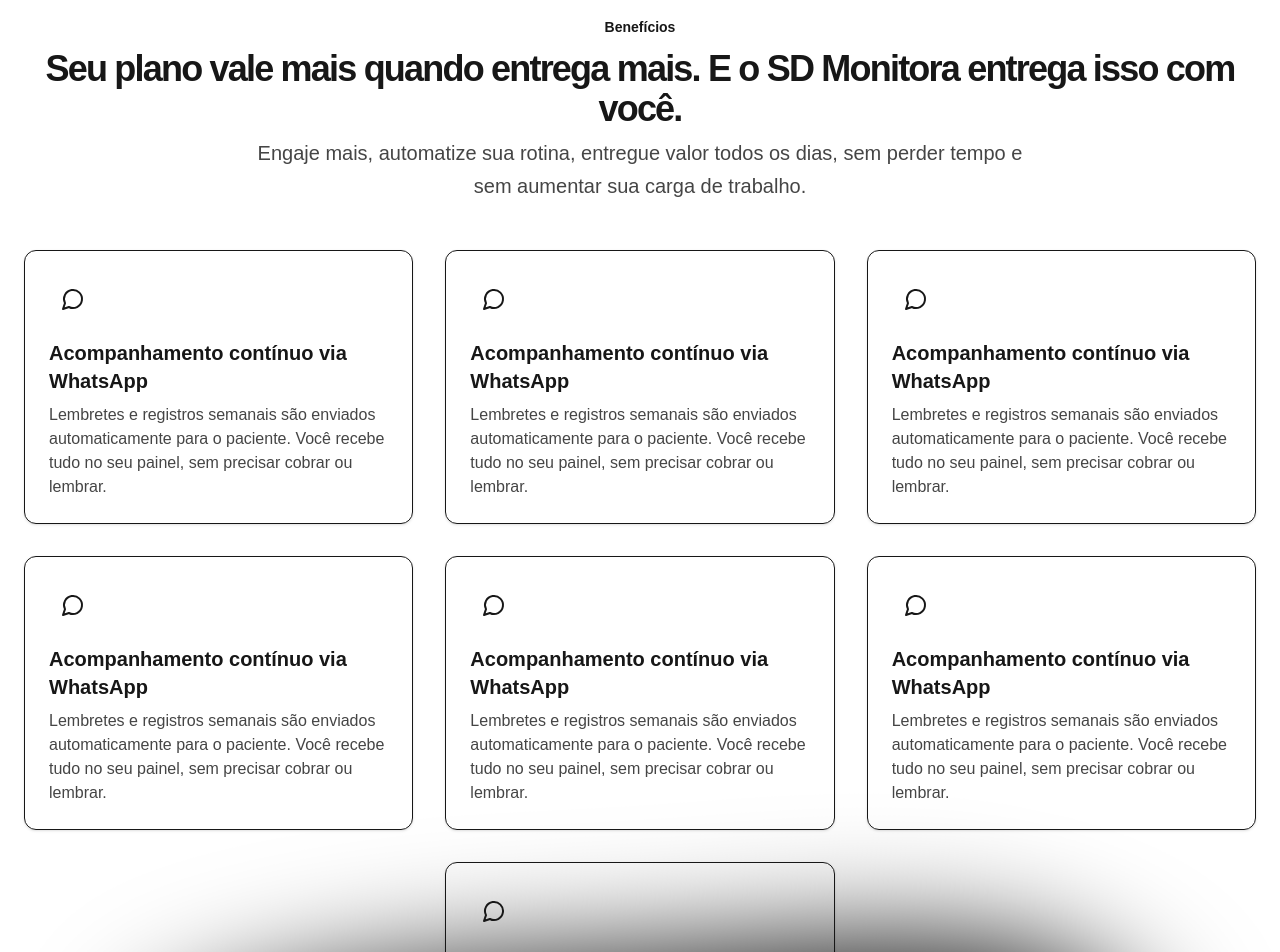
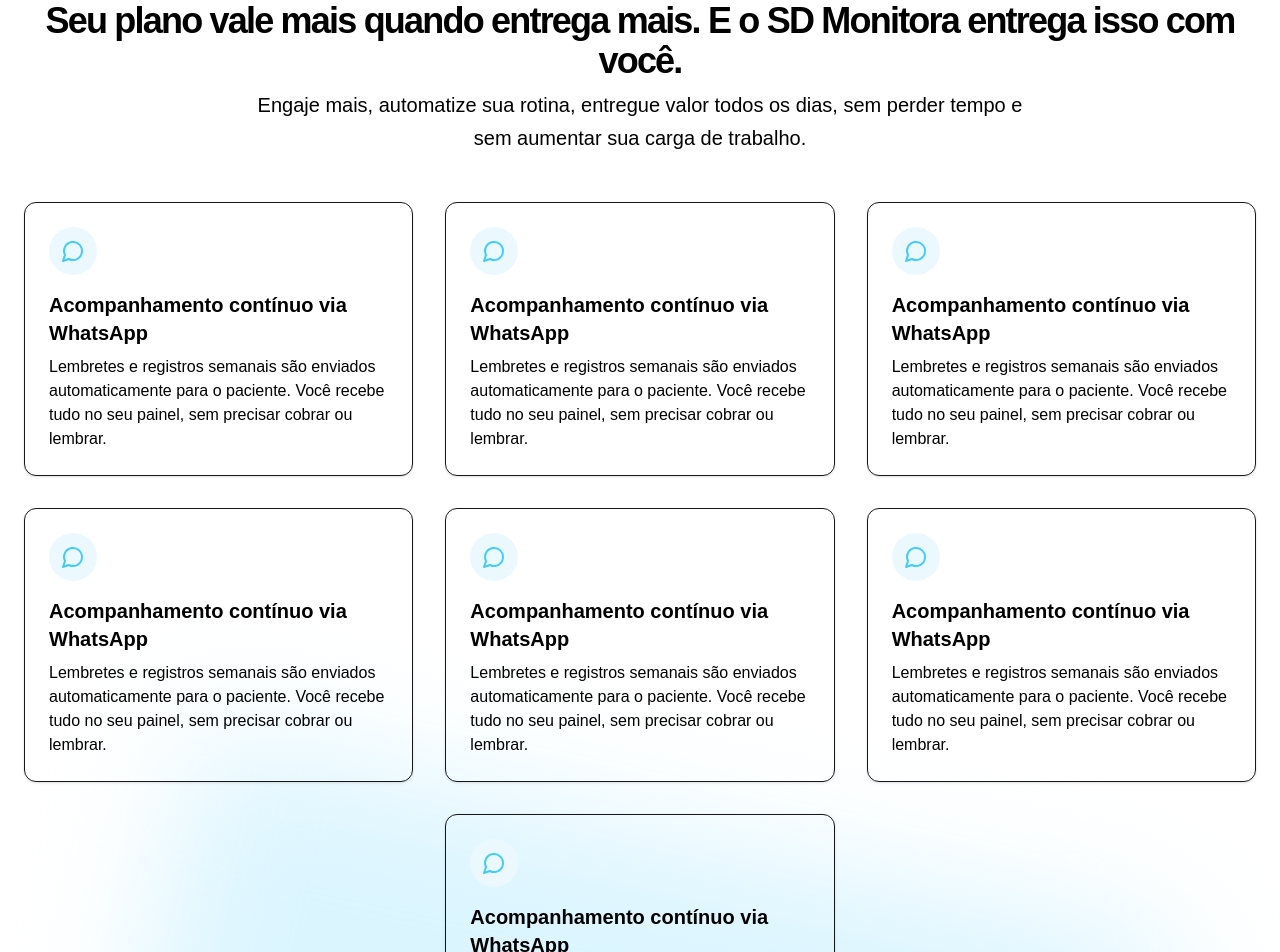
Before and after one commit to givanildsss444/sd-monitora, a Next.js app: page / in a window 1280 px wide. Shown: the part 860-1812 px from the top of the page. Built offline with nearby package versions, Linux system fonts and the light colour scheme.

Commit message:
color fix section benefits

```diff
--- a/src/app/page.tsx
+++ b/src/app/page.tsx
@@ -50,7 +50,7 @@
                 <div className="flex flex-col items-center gap-4">
                   <span className="text-xl font-semibold text-black">Teste grátis por 30 dias e veja o impacto no engajamento dos seus pacientes.</span>
                   <a href="" className="relative inline-flex items-center justify-center gap-2 whitespace-nowrap font-medium ring-offset-background transition-colors focus-visible:outline-none focus-visible:ring-2 focus-visible:ring-ring focus-visible:ring-offset-2 disabled:pointer-events-none disabled:opacity-50 [&_svg]:pointer-events-none [&_svg]:size-4 [&_svg]:shrink-0 h-11 rounded-md px-8 text-lg border border-transparent text-primary-foreground bg-blue-500 hover:bg-blue-600">
-                    Começar teste gratuito
+                    omeçar teste gratuito
                     <svg xmlns="http://www.w3.org/2000/svg" width="24" height="24" viewBox="0 0 24 24" fill="none" stroke="currentColor" strokeWidth="2" strokeLinecap="round" strokeLinejoin="round" className="lucide lucide-arrow-right size-4"><path d="M5 12h14" /><path d="M12 5l7 7-7 7" /></svg>
                   </a>
                   <a href="/#simulator" className="relative inline-flex items-center justify-center gap-2 whitespace-nowrap font-medium ring-offset-background transition-colors focus-visible:outline-none focus-visible:ring-2 focus-visible:ring-ring focus-visible:ring-offset-2 disabled:pointer-events-none disabled:opacity-50 [&_svg]:pointer-events-none [&_svg]:size-4 [&_svg]:shrink-0 rounded-md text-lg text-primary underline-offset-4 h-auto text-[#47c7fa] py-0 px-0 hover:underline">Simular valor com base no número de pacientes</a>
@@ -60,39 +60,91 @@
 
           </section>
 
-          //----------------------------------------------------------------------------------------------------------------------------------------------------------------------------------------------------------------------------------------------------
+          {/*-----------------------------------------------------------------------------------------------------------------------------------------------------------------------------------------------------------------------------------------------------------------------------------------*/}
 
-          <section id="benefits" className="relative w-full overflow-hidden py-12 md:py-24 lg:py-32">
+          <section id="benefits" className="relative w-full overflow-hidden bg-[#FFFFFF] py-12 md:py-24 lg:py-32">
 
             <div className="container relative z-10 mx-auto flex flex-col items-center px-4 md:px-6">
 
               <div className="flex flex-col items-center justify-center space-y-2 text-center">
-                <div className="inline-block rounded-lg bg-primary/10 px-3 py-1 text-sm font-semibold text-primary">Benefícios</div>
-                <h2 className="text-3xl font-bold tracking-tighter sm:text-4xl">Seu plano vale mais quando entrega mais. E o SD Monitora entrega isso com você.</h2>
-                <p className="max-w-3xl text-foreground/80 md:text-xl/relaxed">Engaje mais, automatize sua rotina, entregue valor todos os dias, sem perder tempo e sem aumentar sua carga de trabalho.</p>
+                <div className="inline-block rounded-lg bg-[#EBF9FE] px-3 py-1 text-sm font-semibold text-[#40CDFB]">Benefícios</div>
+                <h2 className="text-3xl text-black font-bold tracking-tighter sm:text-4xl">Seu plano vale mais quando entrega mais. E o SD Monitora entrega isso com você.</h2>
+                <p className="max-w-3xl text-black md:text-xl/relaxed">Engaje mais, automatize sua rotina, entregue valor todos os dias, sem perder tempo e sem aumentar sua carga de trabalho.</p>
               </div>
 
               <div className="grid gap-4 pt-12 md:grid-cols-2 md:gap-8 lg:grid-cols-3">
-                <div data-slot="card" className="flex flex-col g-4 rounded-xl border bg-card text-card-foreground shadow-sm md:gap-6 md:py-6 !gap-0 p-6 transition-shadow hover:shadow-md"><div className="mb-4 flex h-12 w-12 items-center justify-center rounded-full bg-primary/10"><svg xmlns="http://www.w3.org/2000/svg" width="24" height="24" viewBox="0 0 24 24" fill="none" stroke="currentColor" strokeWidth="2" strokeLinecap="round" strokeLinejoin="round" className="lucide lucide-message-circle h-6 w-6 text-primary"><path d="M7.9 20A9 9 0 1 0 4 16.1L2 22Z" /></svg></div><h3 className="mb-2 text-xl font-semibold">Acompanhamento contínuo via WhatsApp</h3><p className="text-foreground/80">Lembretes e registros semanais são enviados automaticamente para o paciente. Você recebe tudo no seu painel, sem precisar cobrar ou lembrar.</p></div>
-                <div data-slot="card" className="flex flex-col g-4 rounded-xl border bg-card text-card-foreground shadow-sm md:gap-6 md:py-6 !gap-0 p-6 transition-shadow hover:shadow-md"><div className="mb-4 flex h-12 w-12 items-center justify-center rounded-full bg-primary/10"><svg xmlns="http://www.w3.org/2000/svg" width="24" height="24" viewBox="0 0 24 24" fill="none" stroke="currentColor" strokeWidth="2" strokeLinecap="round" strokeLinejoin="round" className="lucide lucide-message-circle h-6 w-6 text-primary"><path d="M7.9 20A9 9 0 1 0 4 16.1L2 22Z" /></svg></div><h3 className="mb-2 text-xl font-semibold">Acompanhamento contínuo via WhatsApp</h3><p className="text-foreground/80">Lembretes e registros semanais são enviados automaticamente para o paciente. Você recebe tudo no seu painel, sem precisar cobrar ou lembrar.</p></div>
-                <div data-slot="card" className="flex flex-col g-4 rounded-xl border bg-card text-card-foreground shadow-sm md:gap-6 md:py-6 !gap-0 p-6 transition-shadow hover:shadow-md"><div className="mb-4 flex h-12 w-12 items-center justify-center rounded-full bg-primary/10"><svg xmlns="http://www.w3.org/2000/svg" width="24" height="24" viewBox="0 0 24 24" fill="none" stroke="currentColor" strokeWidth="2" strokeLinecap="round" strokeLinejoin="round" className="lucide lucide-message-circle h-6 w-6 text-primary"><path d="M7.9 20A9 9 0 1 0 4 16.1L2 22Z" /></svg></div><h3 className="mb-2 text-xl font-semibold">Acompanhamento contínuo via WhatsApp</h3><p className="text-foreground/80">Lembretes e registros semanais são enviados automaticamente para o paciente. Você recebe tudo no seu painel, sem precisar cobrar ou lembrar.</p></div>
-                <div data-slot="card" className="flex flex-col g-4 rounded-xl border bg-card text-card-foreground shadow-sm md:gap-6 md:py-6 !gap-0 p-6 transition-shadow hover:shadow-md"><div className="mb-4 flex h-12 w-12 items-center justify-center rounded-full bg-primary/10"><svg xmlns="http://www.w3.org/2000/svg" width="24" height="24" viewBox="0 0 24 24" fill="none" stroke="currentColor" strokeWidth="2" strokeLinecap="round" strokeLinejoin="round" className="lucide lucide-message-circle h-6 w-6 text-primary"><path d="M7.9 20A9 9 0 1 0 4 16.1L2 22Z" /></svg></div><h3 className="mb-2 text-xl font-semibold">Acompanhamento contínuo via WhatsApp</h3><p className="text-foreground/80">Lembretes e registros semanais são enviados automaticamente para o paciente. Você recebe tudo no seu painel, sem precisar cobrar ou lembrar.</p></div>
-                <div data-slot="card" className="flex flex-col g-4 rounded-xl border bg-card text-card-foreground shadow-sm md:gap-6 md:py-6 !gap-0 p-6 transition-shadow hover:shadow-md"><div className="mb-4 flex h-12 w-12 items-center justify-center rounded-full bg-primary/10"><svg xmlns="http://www.w3.org/2000/svg" width="24" height="24" viewBox="0 0 24 24" fill="none" stroke="currentColor" strokeWidth="2" strokeLinecap="round" strokeLinejoin="round" className="lucide lucide-message-circle h-6 w-6 text-primary"><path d="M7.9 20A9 9 0 1 0 4 16.1L2 22Z" /></svg></div><h3 className="mb-2 text-xl font-semibold">Acompanhamento contínuo via WhatsApp</h3><p className="text-foreground/80">Lembretes e registros semanais são enviados automaticamente para o paciente. Você recebe tudo no seu painel, sem precisar cobrar ou lembrar.</p></div>
-                <div data-slot="card" className="flex flex-col g-4 rounded-xl border bg-card text-card-foreground shadow-sm md:gap-6 md:py-6 !gap-0 p-6 transition-shadow hover:shadow-md"><div className="mb-4 flex h-12 w-12 items-center justify-center rounded-full bg-primary/10"><svg xmlns="http://www.w3.org/2000/svg" width="24" height="24" viewBox="0 0 24 24" fill="none" stroke="currentColor" strokeWidth="2" strokeLinecap="round" strokeLinejoin="round" className="lucide lucide-message-circle h-6 w-6 text-primary"><path d="M7.9 20A9 9 0 1 0 4 16.1L2 22Z" /></svg></div><h3 className="mb-2 text-xl font-semibold">Acompanhamento contínuo via WhatsApp</h3><p className="text-foreground/80">Lembretes e registros semanais são enviados automaticamente para o paciente. Você recebe tudo no seu painel, sem precisar cobrar ou lembrar.</p></div>
-                <div data-slot="card" className="flex flex-col g-4 rounded-xl border bg-card text-card-foreground shadow-sm md:gap-6 md:py-6 !gap-0 p-6 transition-shadow hover:shadow-md lg:col-start-2"><div className="mb-4 flex h-12 w-12 items-center justify-center rounded-full bg-primary/10"><svg xmlns="http://www.w3.org/2000/svg" width="24" height="24" viewBox="0 0 24 24" fill="none" stroke="currentColor" strokeWidth="2" strokeLinecap="round" strokeLinejoin="round" className="lucide lucide-message-circle h-6 w-6 text-primary"><path d="M7.9 20A9 9 0 1 0 4 16.1L2 22Z" /></svg></div><h3 className="mb-2 text-xl font-semibold">Acompanhamento contínuo via WhatsApp</h3><p className="text-foreground/80">Lembretes e registros semanais são enviados automaticamente para o paciente. Você recebe tudo no seu painel, sem precisar cobrar ou lembrar.</p></div>
+
+                <div data-slot="card" className="flex flex-col g-4 rounded-xl border bg-card text-card-foreground shadow-sm md:gap-6 md:py-6 !gap-0 p-6 transition-shadow hover:shadow-md">
+                  <div className="mb-4 flex h-12 w-12 items-center justify-center rounded-full bg-[#EBF9FE]">
+                    <svg xmlns="http://www.w3.org/2000/svg" width="24" height="24" viewBox="0 0 24 24" fill="none" stroke="currentColor" strokeWidth="2" strokeLinecap="round" strokeLinejoin="round" className="lucide lucide-message-circle h-6 w-6 text-[#40CDFB]"><path d="M7.9 20A9 9 0 1 0 4 16.1L2 22Z" /></svg>
+                  </div>
+                  <h3 className="mb-2 text-xl text-black font-semibold">Acompanhamento contínuo via WhatsApp</h3>
+                  <p className="text-black">Lembretes e registros semanais são enviados automaticamente para o paciente. Você recebe tudo no seu painel, sem precisar cobrar ou lembrar.</p>
+                </div>
+
+                <div data-slot="card" className="flex flex-col g-4 rounded-xl border bg-card text-card-foreground shadow-sm md:gap-6 md:py-6 !gap-0 p-6 transition-shadow hover:shadow-md">
+                  <div className="mb-4 flex h-12 w-12 items-center justify-center rounded-full bg-[#EBF9FE]">
+                    <svg xmlns="http://www.w3.org/2000/svg" width="24" height="24" viewBox="0 0 24 24" fill="none" stroke="currentColor" strokeWidth="2" strokeLinecap="round" strokeLinejoin="round" className="lucide lucide-message-circle h-6 w-6 text-[#40CDFB]"><path d="M7.9 20A9 9 0 1 0 4 16.1L2 22Z" /></svg>
+                  </div>
+                  <h3 className="mb-2 text-xl text-black font-semibold">Acompanhamento contínuo via WhatsApp</h3>
+                  <p className="text-black">Lembretes e registros semanais são enviados automaticamente para o paciente. Você recebe tudo no seu painel, sem precisar cobrar ou lembrar.</p>
+                </div>
+
+                <div data-slot="card" className="flex flex-col g-4 rounded-xl border bg-card text-card-foreground shadow-sm md:gap-6 md:py-6 !gap-0 p-6 transition-shadow hover:shadow-md">
+                  <div className="mb-4 flex h-12 w-12 items-center justify-center rounded-full bg-[#EBF9FE]">
+                    <svg xmlns="http://www.w3.org/2000/svg" width="24" height="24" viewBox="0 0 24 24" fill="none" stroke="currentColor" strokeWidth="2" strokeLinecap="round" strokeLinejoin="round" className="lucide lucide-message-circle h-6 w-6 text-[#40CDFB]"><path d="M7.9 20A9 9 0 1 0 4 16.1L2 22Z" /></svg>
+                  </div>
+                  <h3 className="mb-2 text-xl text-black font-semibold">Acompanhamento contínuo via WhatsApp</h3>
+                  <p className="text-black">Lembretes e registros semanais são enviados automaticamente para o paciente. Você recebe tudo no seu painel, sem precisar cobrar ou lembrar.</p>
+                </div>
+
+                <div data-slot="card" className="flex flex-col g-4 rounded-xl border bg-card text-card-foreground shadow-sm md:gap-6 md:py-6 !gap-0 p-6 transition-shadow hover:shadow-md">
+                  <div className="mb-4 flex h-12 w-12 items-center justify-center rounded-full bg-[#EBF9FE]">
+                    <svg xmlns="http://www.w3.org/2000/svg" width="24" height="24" viewBox="0 0 24 24" fill="none" stroke="currentColor" strokeWidth="2" strokeLinecap="round" strokeLinejoin="round" className="lucide lucide-message-circle h-6 w-6 text-[#40CDFB]"><path d="M7.9 20A9 9 0 1 0 4 16.1L2 22Z" /></svg>
+                  </div>
+                  <h3 className="mb-2 text-xl text-black font-semibold">Acompanhamento contínuo via WhatsApp</h3>
+                  <p className="text-black">Lembretes e registros semanais são enviados automaticamente para o paciente. Você recebe tudo no seu painel, sem precisar cobrar ou lembrar.</p>
+                </div>
+
+                <div data-slot="card" className="flex flex-col g-4 rounded-xl border bg-card text-card-foreground shadow-sm md:gap-6 md:py-6 !gap-0 p-6 transition-shadow hover:shadow-md">
+                  <div className="mb-4 flex h-12 w-12 items-center justify-center rounded-full bg-[#EBF9FE]">
+                    <svg xmlns="http://www.w3.org/2000/svg" width="24" height="24" viewBox="0 0 24 24" fill="none" stroke="currentColor" strokeWidth="2" strokeLinecap="round" strokeLinejoin="round" className="lucide lucide-message-circle h-6 w-6 text-[#40CDFB]"><path d="M7.9 20A9 9 0 1 0 4 16.1L2 22Z" /></svg>
+                  </div>
+                  <h3 className="mb-2 text-xl text-black font-semibold">Acompanhamento contínuo via WhatsApp</h3>
+                  <p className="text-black">Lembretes e registros semanais são enviados automaticamente para o paciente. Você recebe tudo no seu painel, sem precisar cobrar ou lembrar.</p>
+                </div>
+
+                <div data-slot="card" className="flex flex-col g-4 rounded-xl border bg-card text-card-foreground shadow-sm md:gap-6 md:py-6 !gap-0 p-6 transition-shadow hover:shadow-md">
+                  <div className="mb-4 flex h-12 w-12 items-center justify-center rounded-full bg-[#EBF9FE]">
+                    <svg xmlns="http://www.w3.org/2000/svg" width="24" height="24" viewBox="0 0 24 24" fill="none" stroke="currentColor" strokeWidth="2" strokeLinecap="round" strokeLinejoin="round" className="lucide lucide-message-circle h-6 w-6 text-[#40CDFB]"><path d="M7.9 20A9 9 0 1 0 4 16.1L2 22Z" /></svg>
+                  </div>
+                  <h3 className="mb-2 text-xl text-black font-semibold">Acompanhamento contínuo via WhatsApp</h3>
+                  <p className="text-black">Lembretes e registros semanais são enviados automaticamente para o paciente. Você recebe tudo no seu painel, sem precisar cobrar ou lembrar.</p>
+                </div>
+
+                <div data-slot="card" className="flex flex-col g-4 rounded-xl border bg-card text-card-foreground shadow-sm md:gap-6 md:py-6 !gap-0 p-6 transition-shadow hover:shadow-md lg:col-start-2">
+                  <div className="mb-4 flex h-12 w-12 items-center justify-center rounded-full bg-[#EBF9FE]">
+                    <svg xmlns="http://www.w3.org/2000/svg" width="24" height="24" viewBox="0 0 24 24" fill="none" stroke="currentColor" strokeWidth="2" strokeLinecap="round" strokeLinejoin="round" className="lucide lucide-message-circle h-6 w-6 text-[#40CDFB]"><path d="M7.9 20A9 9 0 1 0 4 16.1L2 22Z" /></svg>
+                  </div>
+                  <h3 className="mb-2 text-xl text-black font-semibold">Acompanhamento contínuo via WhatsApp</h3>
+                  <p className="text-black">Lembretes e registros semanais são enviados automaticamente para o paciente. Você recebe tudo no seu painel, sem precisar cobrar ou lembrar.</p>
+                </div>
+
               </div>
 
-              <a href="" className="relative inline-flex items-center justify-center gap-2 whitespace-nowrap font-medium ring-offset-background transition-colors focus-visible:outline-none focus-visible:ring-2 focus-visible:ring-ring focus-visible:ring-offset-2 disabled:pointer-events-none disabled:opacity-50 [&_svg]:pointer-events-none [&_svg]:size-4 [&_svg]:shrink-0 h-11 rounded-md px-8 text-lg bg-primary border border-transparent text-primary-foreground hover:bg-primary/90 mt-12"> Começar teste gratuito</a>
+              <a href="" className="relative inline-flex items-center justify-center gap-2 whitespace-nowrap font-medium ring-offset-background transition-colors focus-visible:outline-none focus-visible:ring-2 focus-visible:ring-ring focus-visible:ring-offset-2 disabled:pointer-events-none disabled:opacity-50 [&_svg]:pointer-events-none [&_svg]:size-4 [&_svg]:shrink-0 h-11 rounded-md px-8 text-lg bg-[#40CDFB] border border-transparent text-white hover:bg-[#40CDFB]/50 mt-12"> Começar teste gratuito</a>
+
             </div>
 
 
 
             <div className="absolute bottom-0 left-1/2 z-0 -translate-x-1/2 transform">
-              <svg viewBox="0 0 959 454" className="w-[1000px] rotate-12 fill-primary/20 blur-3xl"><path d="M893.499 20.6108C981.675 72.0768 976.157 235.045 897.35 323.727C818.543 412.41 665.883 425.5 546.664 438.892C428.199 451.737 342.484 464.813 234.275 438.76C126.066 412.708 -5.45475 348.692 0.802652 287.54C6.99684 227.005 150.279 169.262 246.36 136.65C342.379 104.656 391.26 97.1741 506.98 63.4508C622.701 29.7274 804.634 -30.9259 893.499 20.6108Z"></path></svg>
+              <svg viewBox="0 0 959 454" className="w-[1000px] bg-[#DBF5FF] rotate-12 fill-[#DBF5F] blur-3xl"><path d="M893.499 20.6108C981.675 72.0768 976.157 235.045 897.35 323.727C818.543 412.41 665.883 425.5 546.664 438.892C428.199 451.737 342.484 464.813 234.275 438.76C126.066 412.708 -5.45475 348.692 0.802652 287.54C6.99684 227.005 150.279 169.262 246.36 136.65C342.379 104.656 391.26 97.1741 506.98 63.4508C622.701 29.7274 804.634 -30.9259 893.499 20.6108Z" fill="#DBF5FF"></path></svg>
             </div>
+
           </section>
 
-          //----------------------------------------------------------------------------------------------------------------------------------------------------------------------------------------------------------------------------------------------------
+          {/*-----------------------------------------------------------------------------------------------------------------------------------------------------------------------------------------------------------------------------------------------------------------------------------------*/}
 
           <section id="features" className="w-full py-12 md:py-24 lg:py-32">
             <div className="container mx-auto px-4 md:px-6">
@@ -155,7 +207,7 @@
             </div>
           </section>
 
-          //----------------------------------------------------------------------------------------------------------------------------------------------------------------------------------------------------------------------------------------------------
+          {/*-----------------------------------------------------------------------------------------------------------------------------------------------------------------------------------------------------------------------------------------------------------------------------------------*/}
 
           <section></section>
 
```
